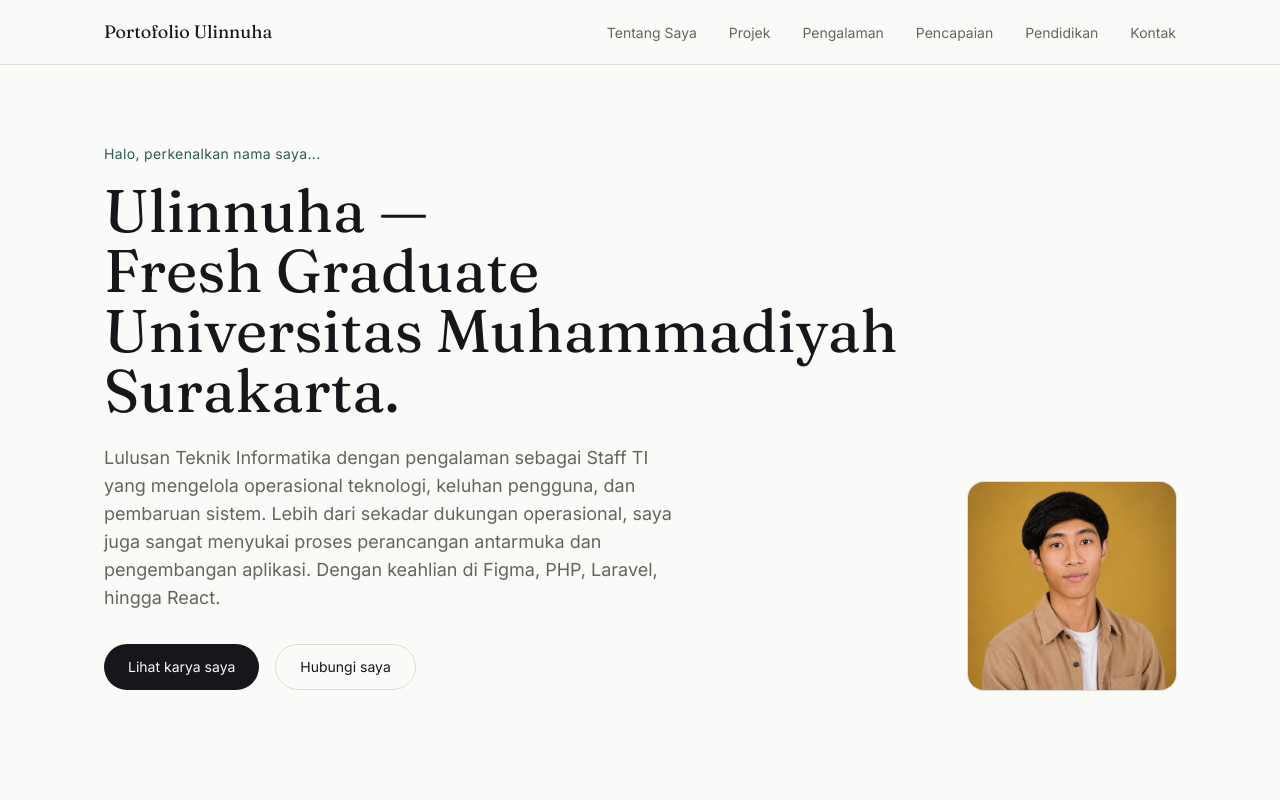
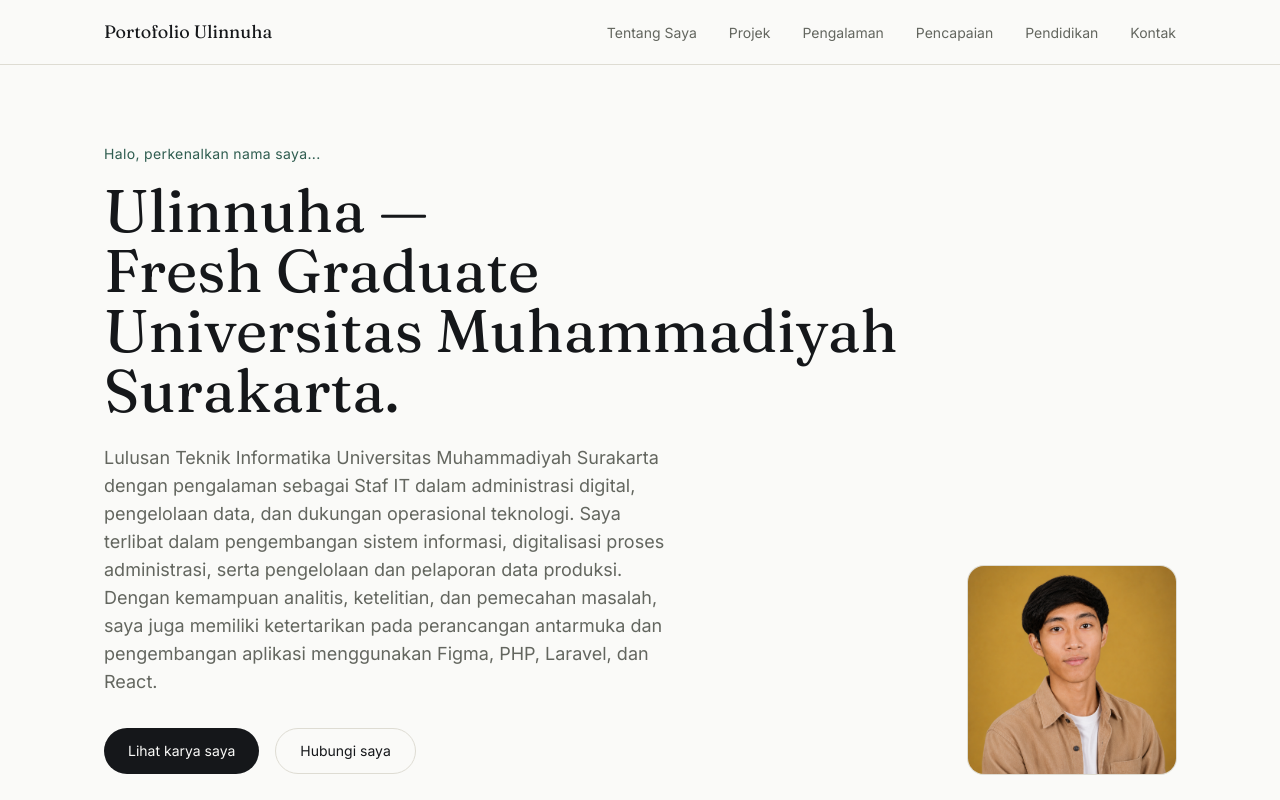
Before and after one commit to Ulinnuh4/Portofolio-Ulinnuha, a Next.js app: page / in a window 1280 px wide. Shown: the top 800 px of the page. Built offline with nearby package versions, Linux system fonts and the light colour scheme.

Commit message:
Update Hero.tsx

```diff
--- a/components/Hero.tsx
+++ b/components/Hero.tsx
@@ -14,11 +14,11 @@ export default function Hero() {
               Fresh Graduate <br/>Universitas Muhammadiyah Surakarta.
             </h1>
             <p className="mt-6 max-w-xl font-sans text-base md:text-lg text-muted leading-relaxed">
-              Lulusan Teknik Informatika dengan pengalaman sebagai Staff TI
-              yang mengelola operasional teknologi, keluhan pengguna, dan pembaruan sistem.
-              Lebih dari sekadar dukungan operasional,
-              saya juga sangat menyukai proses perancangan antarmuka dan
-              pengembangan aplikasi. Dengan keahlian di Figma, PHP, Laravel, hingga React.
+              Lulusan Teknik Informatika Universitas Muhammadiyah Surakarta
+              dengan pengalaman sebagai Staf IT dalam administrasi digital, pengelolaan data, dan dukungan operasional teknologi.
+              Saya terlibat dalam pengembangan sistem informasi, digitalisasi proses administrasi, serta pengelolaan dan pelaporan data produksi.
+              Dengan kemampuan analitis, ketelitian, dan pemecahan masalah,
+              saya juga memiliki ketertarikan pada perancangan antarmuka dan pengembangan aplikasi menggunakan Figma, PHP, Laravel, dan React.
             </p>
             <div className="mt-8 flex flex-wrap gap-4">
               <a
```
